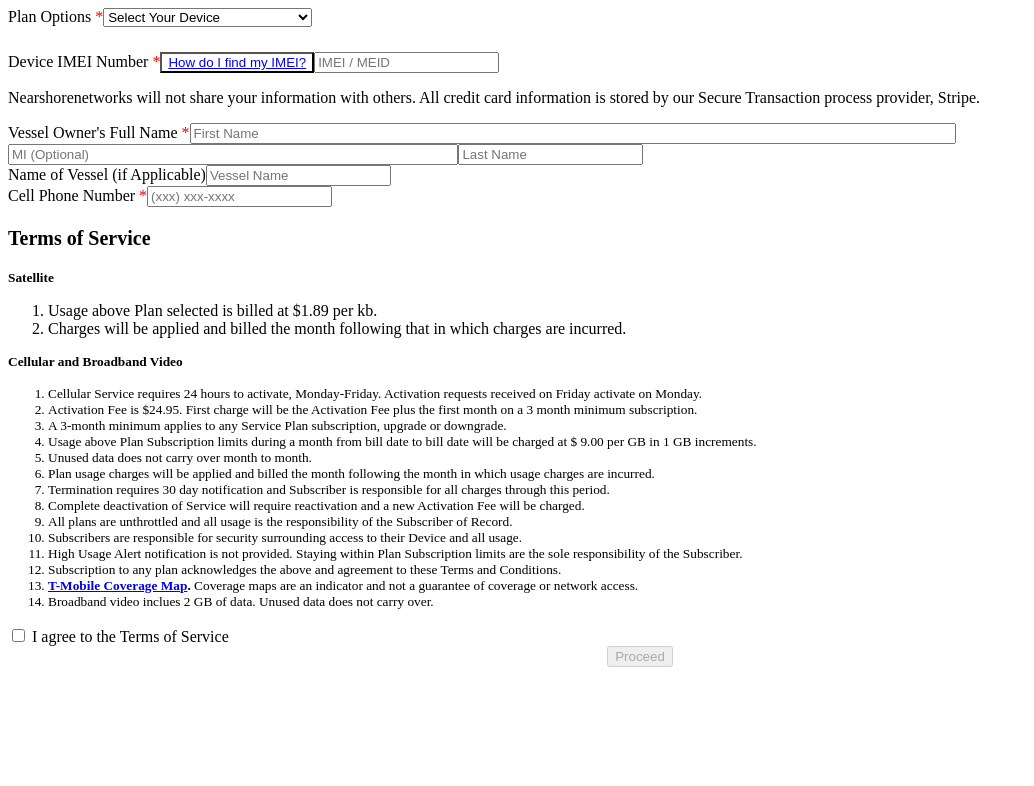
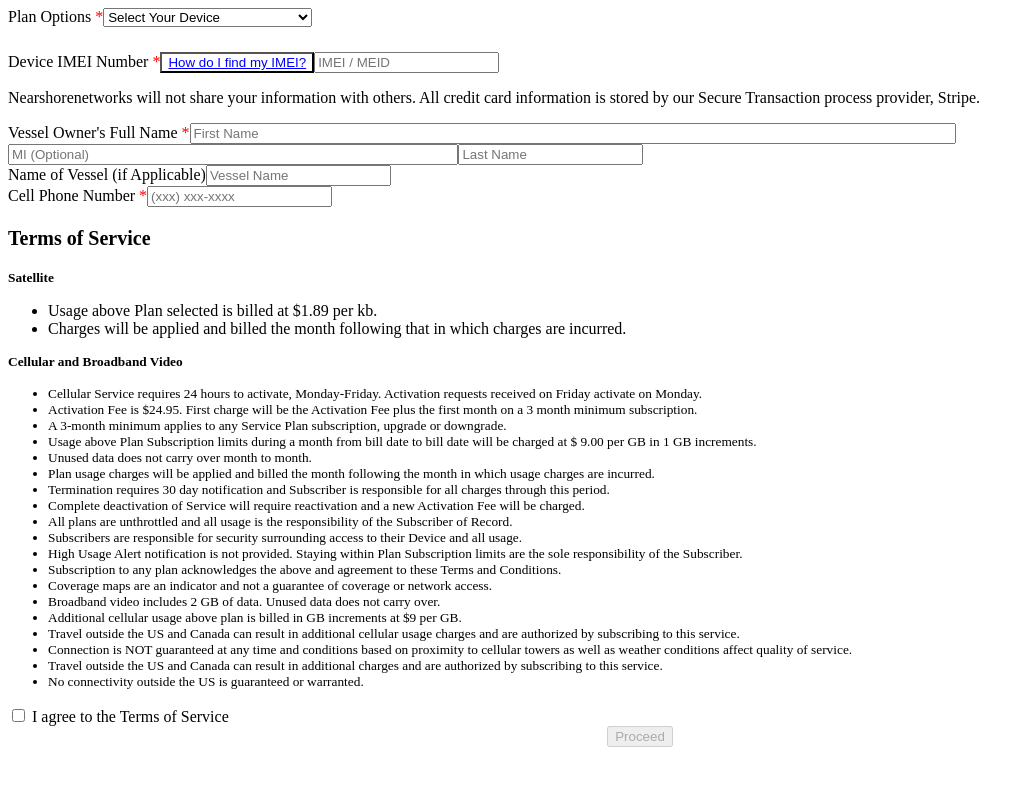
Before and after one commit to bherila/nautic, a React (Create React App) app: page / in a window 1280 px wide. Shown: the top 786 px of the page, without its empty margins (0-1034 px from the left). Built offline with nearby package versions, Linux system fonts and the light colour scheme.

Commit message:
Update registration form

```diff
--- a/src/registration-form.tsx
+++ b/src/registration-form.tsx
@@ -372,7 +372,7 @@ export default class RegistrationForm extends React.Component<
             />
           </label>
         </div>
-        {this.state.imei.length > 14 &&
+        {this.state.imei.length > 15 &&
           !isLuhnValid(this.state.imei.split("")) && (
             <p style={{ color: "maroon" }}>
               Please double check IMEI, it is likely invalid :(
@@ -465,17 +465,17 @@ export default class RegistrationForm extends React.Component<
       <div>
         <h3 style={{ fontSize: "15pt" }}>Terms of Service</h3>
         <h3 style={{ fontSize: "10pt", margin: 0 }}>Satellite</h3>
-        <ol>
+        <ul>
           <li>Usage above Plan selected is billed at $1.89 per kb.</li>
           <li>
             Charges will be applied and billed the month following that in which
             charges are incurred.
           </li>
-        </ol>
+        </ul>
         <h3 style={{ fontSize: "10pt", margin: 0 }}>
           Cellular and Broadband Video
         </h3>
-        <ol style={{ columnCount: 1 }}>
+        <ul style={{ columnCount: 1 }}>
           {[
             "Cellular Service requires 24 hours to activate, Monday-Friday.  Activation requests received on Friday activate on Monday.",
             "Activation Fee is $24.95.  First charge will be the Activation Fee plus the first month on a 3 month minimum subscription.",
@@ -490,11 +490,16 @@ export default class RegistrationForm extends React.Component<
             "High Usage Alert notification is not provided.  Staying within Plan Subscription limits are the sole responsibility of the Subscriber.",
             "Subscription to any plan acknowledges the above and agreement to these Terms and Conditions.",
             coverageMapTerm,
-            "Broadband video inclues 2 GB of data. Unused data does not carry over."
+            "Broadband video includes 2 GB of data. Unused data does not carry over.",
+            "Additional cellular usage above plan is billed in GB increments at $9 per GB.",
+            "Travel outside the US and Canada can result in additional cellular usage charges and are authorized by subscribing to this service.",
+            "Connection is NOT guaranteed at any time and conditions based on proximity to cellular towers as well as weather conditions affect quality of service.",
+            "Travel outside the US and Canada can result in additional charges and are authorized by subscribing to this service.",
+            "No connectivity outside the US is guaranteed or warranted.",
           ].map(i => (
             <li style={{ fontSize: "10pt" }}>{i}</li>
           ))}
-        </ol>
+        </ul>
         {/* <p>Broadband video terms of use</p>
         <ol>
           <li>Includes 2 GB of data.</li>
@@ -552,8 +557,7 @@ const isLuhnValid = (function luhn(array) {
   };
 })([0, 2, 4, 6, 8, 1, 3, 5, 7, 9]);
 
-const coverageMapTerm = (
-  <React.Fragment>
+const tMobileCoverageMap = (() => (
     <b>
         <a
             href="https://www.t-mobile.com/coverage/coverage-map"
@@ -564,6 +568,10 @@ const coverageMapTerm = (
         </a>
         .&nbsp;
     </b>
+));
+
+const coverageMapTerm = (
+  <React.Fragment>
     Coverage maps are an indicator and not a guarantee of coverage or network
     access.
   </React.Fragment>
```
Also changed, not shown: 2 other files (tests, documents, lock files or other folders). Lines whose indentation alone changed are shown as unchanged.
